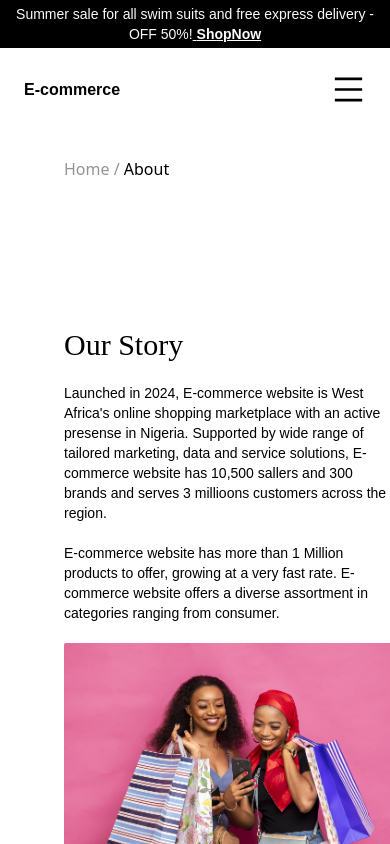
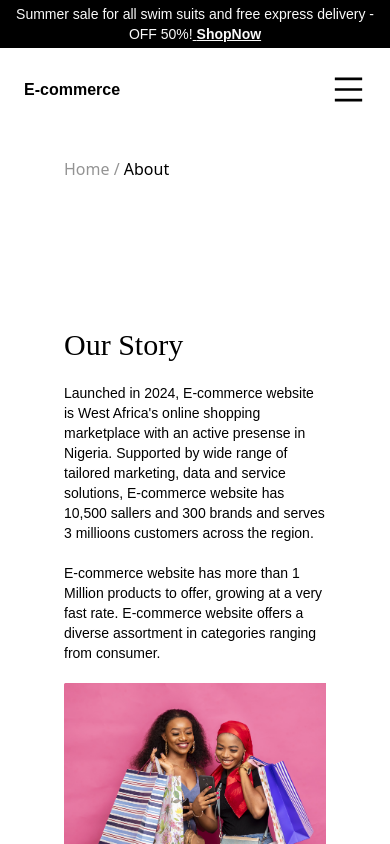
Before and after one commit to KingDez04/EcmrcWbst, a React (Vite) app: page /about in a window 390 px wide. Shown: the top 844 px of the page. Built offline with nearby package versions, Linux system fonts and the light colour scheme.

Commit message:
fix(ui): adjust margin size in About component

```diff
--- a/src/components/About/About.jsx
+++ b/src/components/About/About.jsx
@@ -15,7 +15,7 @@ const About = () => {
       <div className="my-[50px] ml-16">
         <span className="text-[#0000006c]">Home / </span>About
       </div>
-      <div className="ml-16 md:ml-0 flex flex-col gap-16">
+      <div className="ml-16 md:ml-0 flex flex-col mr-16 md:mr-0 gap-16">
         <div className="grid md:grid-cols-2 gap-5 font-textFont">
           <div className="md:ml-16 pt-24 text-sm leading-5">
             <h1 className="font-headingsFont text-3xl mb-5">Our Story</h1>
```
